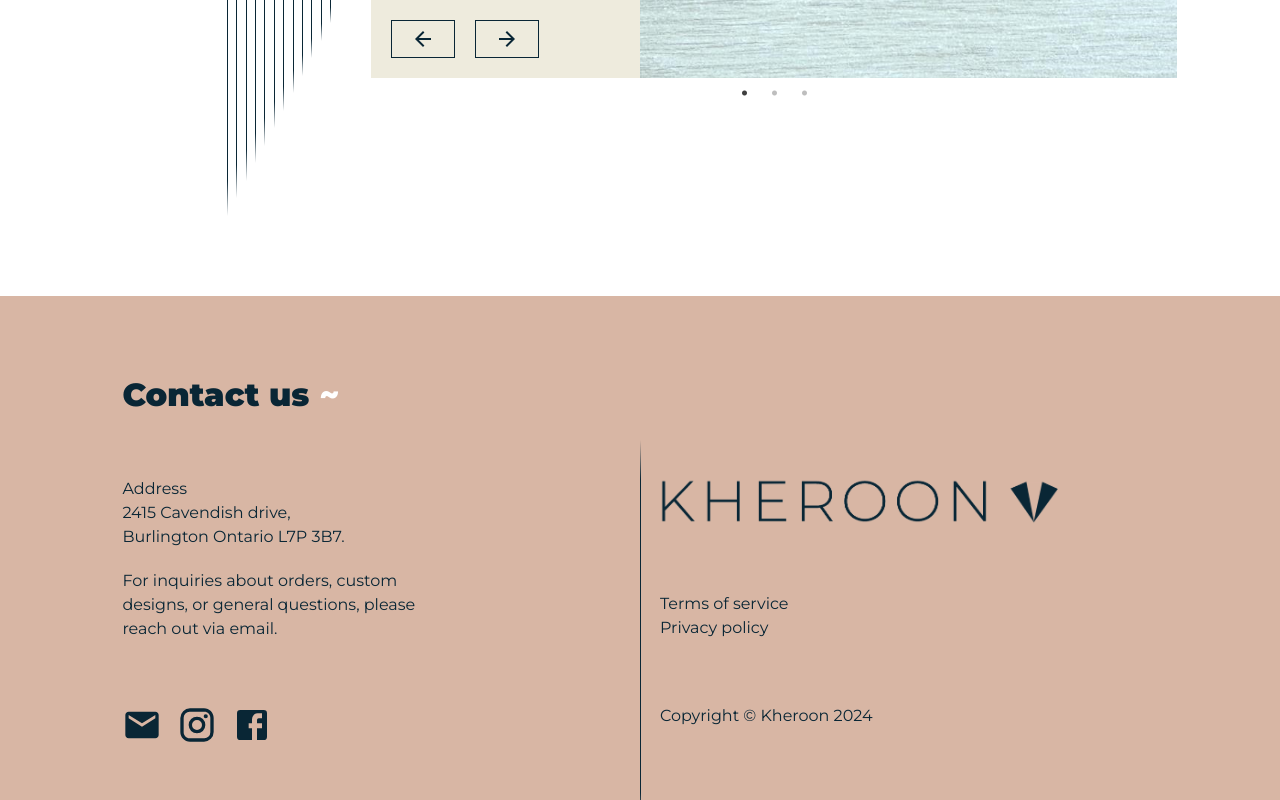
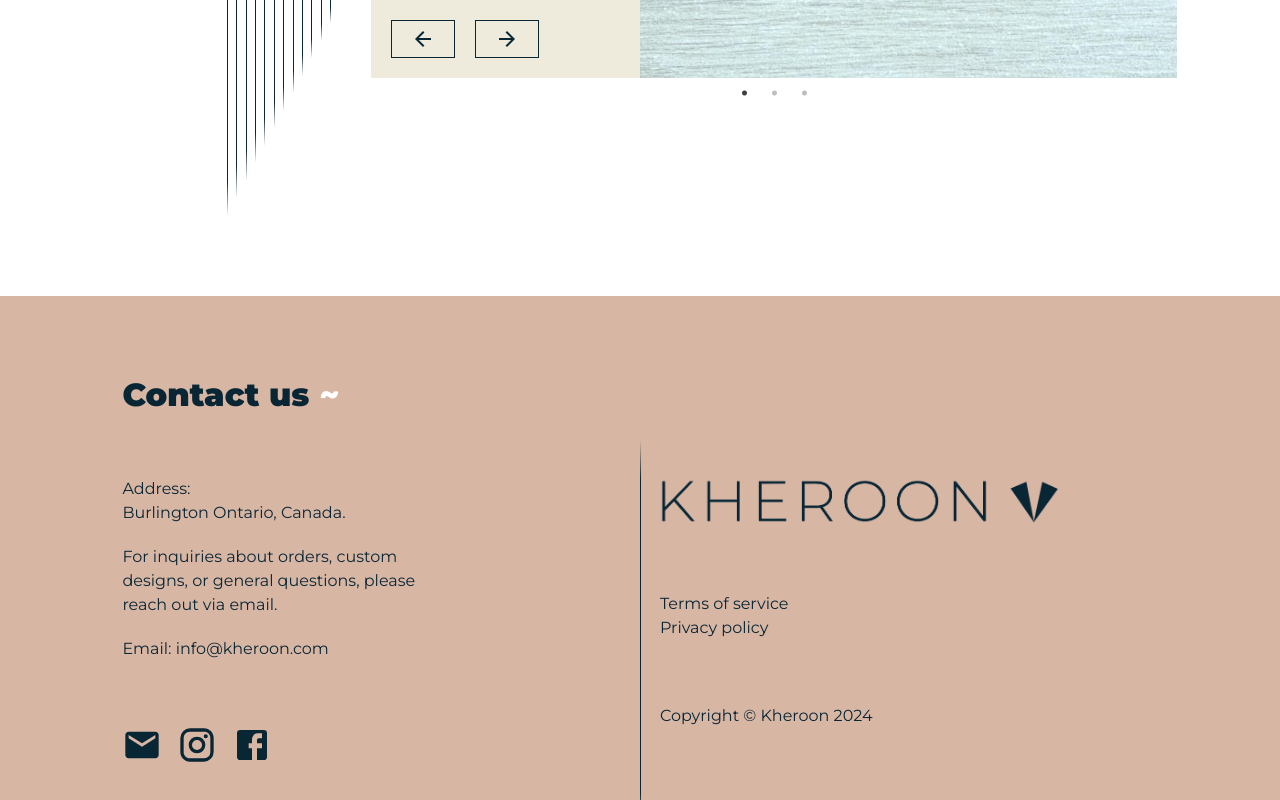
Before and after one commit to ravishanw/kheroon, a React (Vite) app: page / in a window 1280 px wide. Shown: the part 3387-4187 px from the top of the page. Built offline with nearby package versions, Linux system fonts and the light colour scheme.

Commit message:
edit inquiries address

```diff
--- a/src/components/ContactUs.jsx
+++ b/src/components/ContactUs.jsx
@@ -35,23 +35,32 @@ function ContactUs(props) {
         >
           <Grid item sm={12} md={6} className="left-panel">
             <Typography>
-              Address
+              Address:
               <br />
-              2415 Cavendish drive,
-              <br />
-              Burlington Ontario L7P 3B7.
+              Burlington Ontario, Canada.
             </Typography>
             <div className="inquiries-cta">
               <Typography>
                 For inquiries about orders, custom designs, or general
                 questions, please reach out via email.
+                <br />
+              </Typography>
+            </div>
+            <div className="inquiries-cta">
+              <Typography>
+                Email:{" "}
+                <span className="legal-link">
+                  <a href="mailto:info@kheroon.com" target="_blank">
+                    info@kheroon.com
+                  </a>
+                </span>
               </Typography>
             </div>
             <div className="socials-container">
               <a href="mailto:info@kheroon.com" target="_blank">
                 <EmailIcon sx={{ fontSize: "40px" }} href="#"></EmailIcon>
               </a>
-              <a href="#">
+              <a href="https://www.instagram.com/kheroon_jewelry/">
                 <InstagramIcon sx={{ fontSize: "40px" }}></InstagramIcon>
               </a>
               <a href="#">
```
